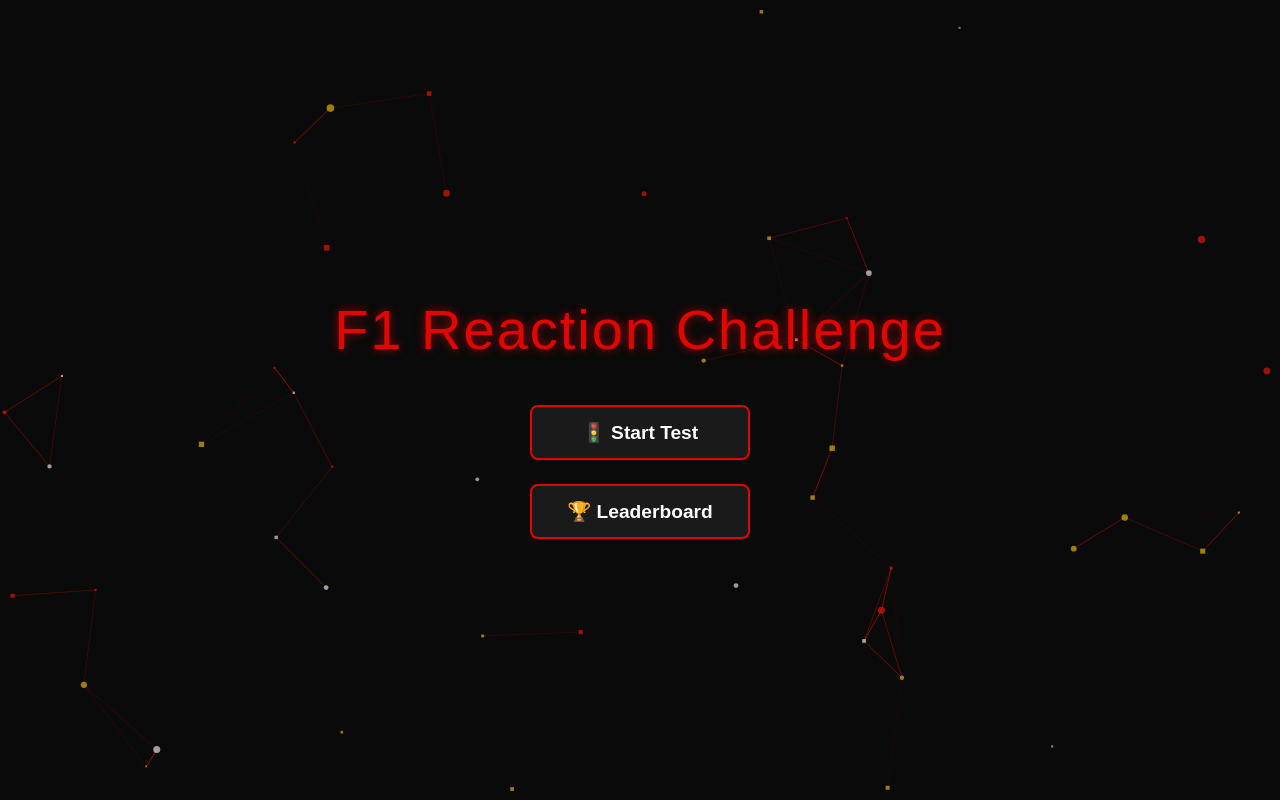
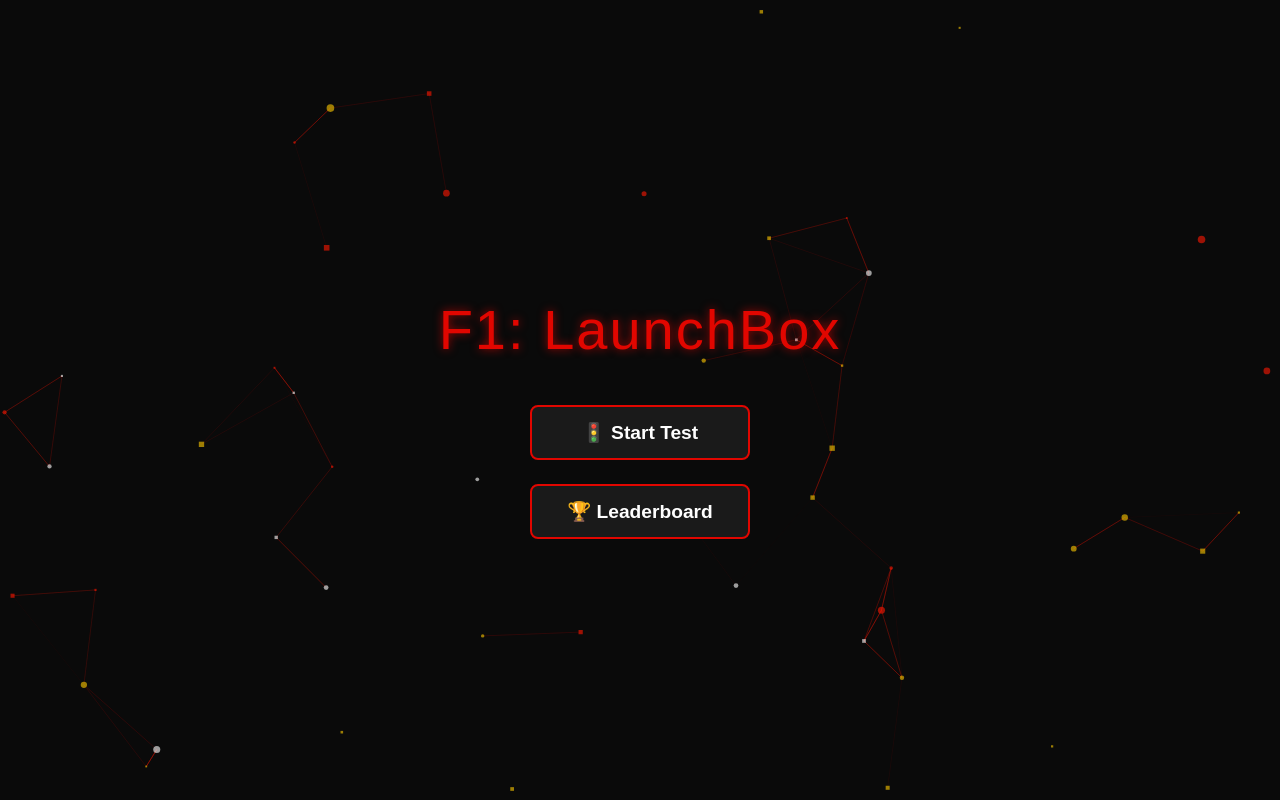
Before and after one commit to VipulBhaiya/f1-reaction-test, a React (Vite) app: page / in a window 1280 px wide. Built offline with nearby package versions, Linux system fonts and the light colour scheme.

Commit message:
I don't want to do this anymore

```diff
--- a/src/components/MainMenu.tsx
+++ b/src/components/MainMenu.tsx
@@ -49,7 +49,7 @@
 const MainMenu: React.FC<MainMenuProps> = ({ onStart, onViewLeaderboard }) => {
   return (
     <div style={styles.container}>
-      <h1 style={styles.title}>F1 Reaction Challenge</h1>
+      <h1 style={styles.title}>F1: LaunchBox</h1>
       <button
         style={styles.button}
         onMouseEnter={(e) => {
```
